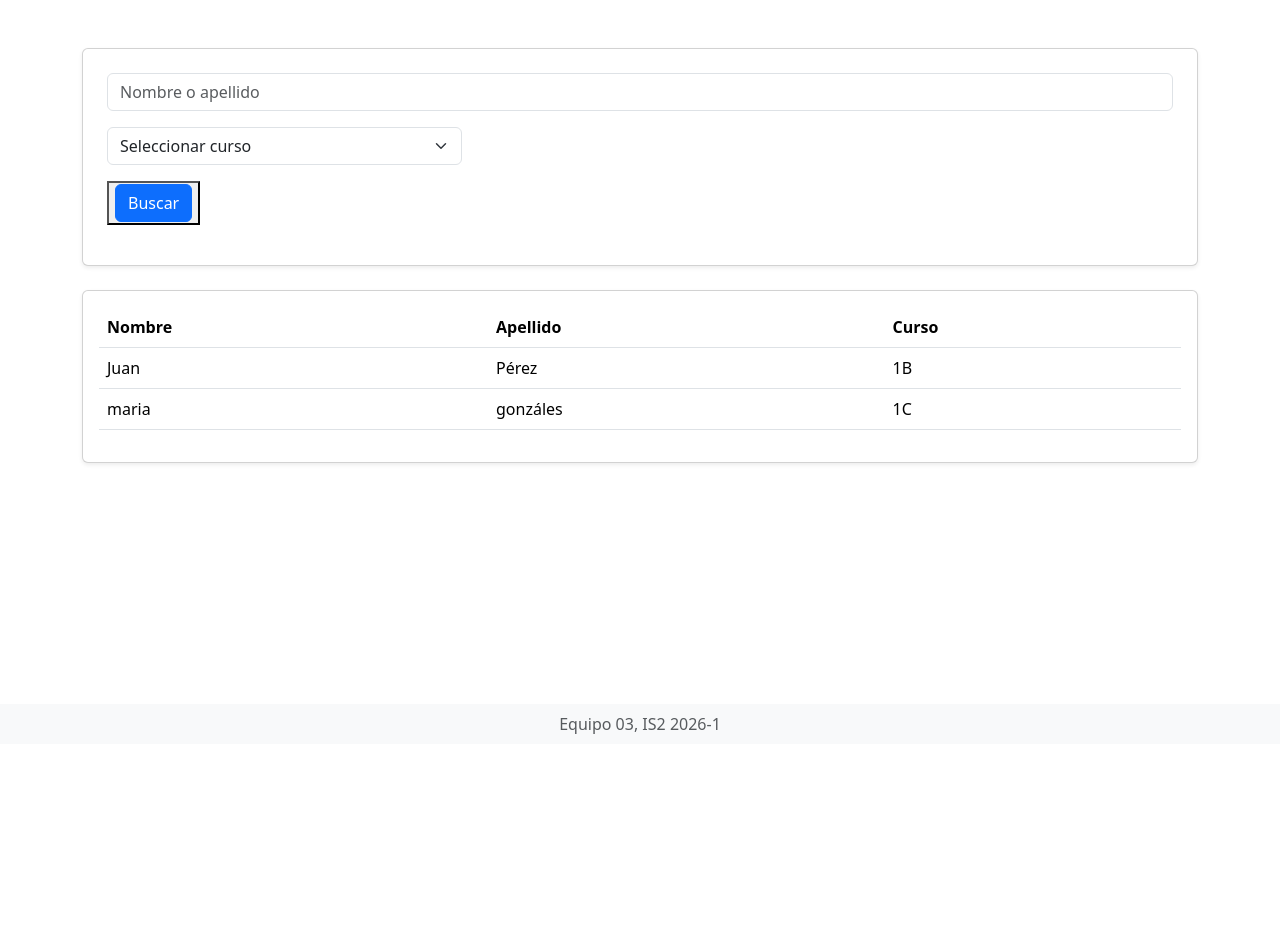
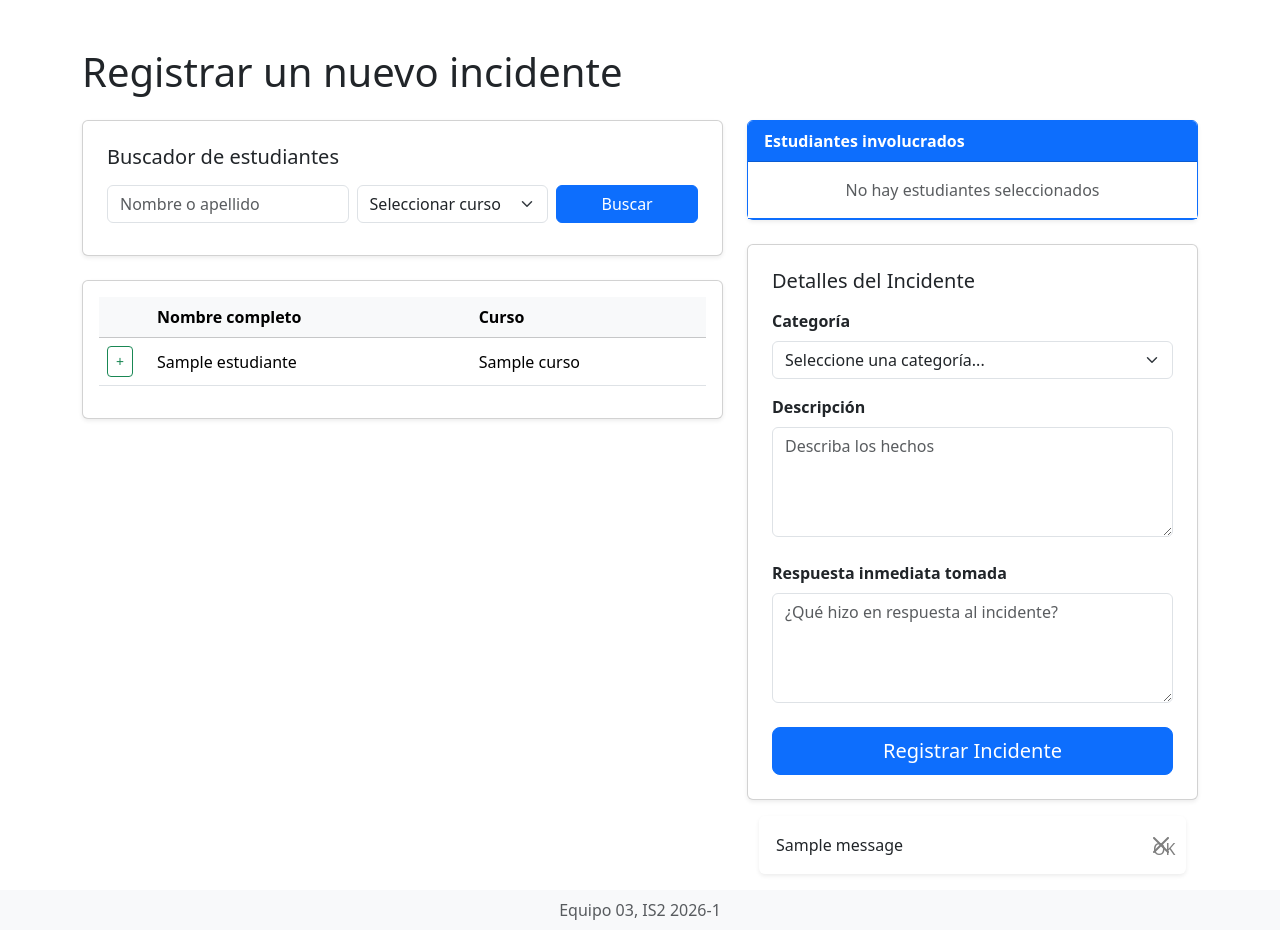
Before and after one commit to square0108/IS2-2026-1, a Flask app: template app/templates/components/search_students.html in a window 1280 px wide. Shown: the part 56-986 px from the top of the page. Before the commit the page ends 790 px from the top, so only its background shows below. Run offline with Flask 3, Linux system fonts and the light colour scheme; tables that the repository leaves empty hold one stand-in row (values such as "Sample post"); the template is opened without the code that fills it: values that come from a table or form of the project are taken from there, most other values are stand-ins (such as "Sample title", 1, 10 or a date in 2020); one stand-in notice (Sample message) is shown.

Commit message:
feat: Frontend para ingresar incidentes (sin buscador)

```diff
--- /dev/null
+++ b/app/static/js/registro_incidentes.js
@@ -0,0 +1,76 @@
+// No sé JavaScript, tuve que generarlo con LLM
+// 1. Cargar la lista desde la memoria del navegador, o crear una vacía
+let selectedStudents = JSON.parse(localStorage.getItem('listaInvolucrados')) || [];
+
+// 2. Cuando la página termine de cargar, reconstruir la lista visualmente
+document.addEventListener('DOMContentLoaded', () => {
+    if (selectedStudents.length > 0) {
+        document.getElementById('emptyListMsg').style.display = 'none';
+        selectedStudents.forEach(student => {
+            renderInvolvedItem(student.id, student.name);
+        });
+    }
+});
+
+function addInvolucrado(studentId, studentName) {
+    // Verificar si ya existe en el arreglo
+    if (selectedStudents.some(s => s.id === studentId)) {
+        alert(studentName + " ya está en la lista.");
+        return;
+    }
+
+    // Agregar al arreglo y guardar en la memoria del navegador
+    selectedStudents.push({ id: studentId, name: studentName });
+    localStorage.setItem('listaInvolucrados', JSON.stringify(selectedStudents));
+
+    // Ocultar el mensaje de "Vacío" y renderizar el item
+    document.getElementById('emptyListMsg').style.display = 'none';
+    renderInvolvedItem(studentId, studentName);
+}
+
+function removeInvolucrado(studentId) {
+    // Filtrar el estudiante eliminado y actualizar la memoria
+    selectedStudents = selectedStudents.filter(s => s.id !== studentId);
+    localStorage.setItem('listaInvolucrados', JSON.stringify(selectedStudents));
+
+    // Eliminar los elementos visuales y ocultos
+    document.getElementById("involved-item-" + studentId).remove();
+    document.getElementById("hidden-input-" + studentId).remove();
+
+    // Mostrar mensaje de vacío si ya no quedan estudiantes
+    if (selectedStudents.length === 0) {
+        document.getElementById('emptyListMsg').style.display = 'block';
+    }
+}
+
+// 3. Función auxiliar para inyectar el HTML (Evita repetir código)
+function renderInvolvedItem(studentId, studentName) {
+    // A. Crear el elemento visual en la lista
+    const involvedList = document.getElementById('involvedList');
+    const listItem = document.createElement('li');
+    listItem.className = "list-group-item d-flex justify-content-between align-items-center py-2";
+    listItem.id = "involved-item-" + studentId;
+    listItem.innerHTML = `
+        ${studentName}
+        <button type="button" class="btn btn-sm btn-danger" onclick="removeInvolucrado('${studentId}')">X</button>
+    `;
+    involvedList.appendChild(listItem);
+
+    // B. Crear el input oculto para que Flask lo reciba en el POST
+    const hiddenContainer = document.getElementById('hiddenInputsContainer');
+    const hiddenInput = document.createElement('input');
+    hiddenInput.type = "hidden";
+    hiddenInput.name = "id_estudiantes_involucrados"; // Key de acceso enviada al POST
+    hiddenInput.value = studentId;
+    hiddenInput.id = "hidden-input-" + studentId;
+    hiddenContainer.appendChild(hiddenInput);
+}
+
+// 4. LIMPIEZA: Borrar la memoria SOLO cuando el formulario se envíe exitosamente
+const form = document.getElementById('incidentForm');
+if (form) {
+    form.addEventListener('submit', () => {
+        // Al darle a "Registrar Incidente", limpiamos la lista para el siguiente reporte
+        localStorage.removeItem('listaInvolucrados');
+    });
+}
--- a/app/templates/components/search_students.html
+++ b/app/templates/components/search_students.html
@@ -1,72 +1,137 @@
 {% extends "base.html"%}
 
-{%block title%} Buscar Estudiantes {%endblock%}
+{% block title %}Buscar Estudiantes{% endblock %}
 
-{%block content%}
+{% block content %}
+<div class="container mt-5">
+    <h1 class="mb-4">Registrar un nuevo incidente</h1>
 
-<div class="container mt-5">
-    <h1 class="mb-4"></h1>
+    <div class="row">
+        <!-- lado (columna) izquierdo de la pantalla es todo para info de estudiantes -->
+        <div class="col-lg-7 mb-4">
+            <!-- Box para buscar nombre de estudiante o filtrar por curso -->
+            <div class="card p-4 shadow-sm mb-4">
 
-    <div class="card p-4 shadow-sm">
-        <form>
-            <div class="col-md5 mb-3">
-                <input
-                type="text"
-                class="form-control"
-                placeholder="Nombre o apellido">
+                <h5 class="mb-3">Buscador de estudiantes</h5>
+
+                <form class="row gx-2">
+                    <div class="col-md-5 mb-2">
+                        <input type="text" class="form-control" name="q" placeholder="Nombre o apellido">
+                    </div>
+
+                    <div class="col-md-4 mb-2">
+                        <select class="form-select" name="curso">
+                            <option selected>Seleccionar curso</option>
+                            {% for curso in Cursos %}
+                                <option value="{{ curso.nombre }}">{{ curso.nombre }}</option>
+                            {% endfor %}
+                        </select>
+                    </div>
+
+                    <div class="col-md-3 mb-2">
+                        <button type="submit" class="btn btn-primary w-100">Buscar</button>
+                    </div>
+                </form>
             </div>
 
-            <div class="col-md-4 mb-3">
-                <select class="form-select">
-                    <option selected>Seleccionar curso</option>
-
-                    <option>1A</option>
-
-                    <option>1B</option>
-
-                    <option>1C</option>
-                </select>
+            <!-- Tabla con un estudiante en cada entrada. TODO: agregar despliegue por páginas en lugar de todos a la vez -->
+            <div class="card shadow-sm">
+                <div class="card-body">
+                    <table class="table table-hover align-middle">
+                        <thead class="table-light">
+                            <tr>
+                                <th style="width: 50px;"></th>
+                                <th>Nombre completo</th>
+                                <th>Curso</th>
+                            </tr>
+                        </thead>
+                        <tbody>
+                            {% for estudiante in EstudianteCurso_todos %}
+                            <tr>
+                                <td>
+                                    <button type="button" class="btn btn-sm btn-outline-success"
+                                            onclick="addInvolucrado('{{ estudiante.id }}', '{{ estudiante.nombre_completo }}')">+</button>
+                                </td>
+                                <td>{{ estudiante.nombre_completo }}</td>
+                                <td>{{ estudiante.curso.nombre }}</td>
+                            </tr>
+                            {% endfor %}
+                        </tbody>
+                    </table>
+                </div>
             </div>
 
-            <div class="col-md-3 mb-3">
-                <button>
-                    <div class="btn btn-primary w-100">
-                        Buscar
+        <!-- lado (columna) derecho de la pantalla es para info del incidente, esto se envia a backend -->
+         <!-- El POST envia un diccionario con los valores: [
+            ('id_estudiantes_involucrados', <id>),
+            ('id_estudiantes_involucrados', <id2>),
+            ( ... ),
+            ('categoria', <fisico/verbal>),
+            ('descripcion', <string>),
+            ('respuesta_inmediata', <string>)]
+                -->
+        <!-- Es decir, si desde Flask quieren acceder a los id's de todos los involucrados enviados, hagan lista = request.form.getlist('id_estudiantes_involucrados'). -->
+        </div> <div class="col-lg-5">
+            <form method="POST" action="{{ url_for('reportador.nuevoReporte') }}" id="incidentForm">
+                <div class="card shadow-sm border-primary mb-4">
+
+                    <div class="card-header bg-primary text-white fw-bold">
+                        Estudiantes involucrados
                     </div>
-                </button>
-            </div>
 
-        </form>
+                    <ul class="list-group list-group-flush" id="involvedList">
+                        <li class="list-group-item text-muted text-center py-3" id="emptyListMsg">
+                            No hay estudiantes seleccionados
+                        </li>
+                    </ul>
+
+                    <div id="hiddenInputsContainer"> <!-- El script de JS en app/static/js/registro_incidentes.js carga estudiantes aquí cuando se seleccionan. --> </div>
+                </div>
+
+                <div class="card shadow-sm p-4">
+
+                    <h5 class="mb-3">Detalles del Incidente</h5>
+
+                    <div class="mb-3">
+                        <label class="form-label fw-bold">Categoría</label>
+                        <select class="form-select" name="categoria_incidente" required>
+                            <option value="" selected disabled>Seleccione una categoría...</option>
+                            <option value="fisico">Físico</option>
+                            <option value="verbal">Verbal</option>
+                        </select>
+                    </div>
+
+                    <div class="mb-4">
+                        <label class="form-label fw-bold">Descripción</label>
+                        <textarea class="form-control" name="descripcion" rows="4" placeholder="Describa los hechos" required></textarea>
+                    </div>
+
+                    <div class="mb-4">
+                        <label class="form-label fw-bold">Respuesta inmediata tomada</label>
+                        <textarea class="form-control" name="respuesta_inmediata" rows="4" placeholder="¿Qué hizo en respuesta al incidente?" required></textarea>
+                    </div>
+                    <button type="submit" class="btn btn-primary btn-lg w-100">Registrar Incidente</button>
+                </div>
+
+                <!-- Aparece un mensaje de éxito si se registró exitosamente -->
+                 <div class="container mt-3">
+                    {% with messages = get_flashed_messages() %}
+                    {% if messages %}
+                    <div class="alert alert-{{ category }} alert-dismissible fade show shadow-sm" role="alert">
+                        {{ messages[0] }}
+                        <button type="button" class="btn-close" data-bs-dismiss="alert" aria-label="Close">OK</button>
+                    </div>
+                    {% endif %}
+                    {% endwith %}
+                </div>
+
+            </form>
+
+        </div>
     </div>
+</div>
+{% block scripts %}
+    <script src="{{ url_for('static', filename='js/registro_incidentes.js') }}"></script>
+{% endblock %}
 
-    <div class="card mt-4 shadow-sm">
-        <div class="card-body">
-            <table class="table table.hover">
-                <thead>
-                    <tr>
-                        <th> Nombre</th>
-                        <th> Apellido</th>
-                        <th> Curso</th>
-                    </tr>
-                </thead>
-
-                <tbody>
-                    <tr>
-                        <td>Juan</td>
-                        <td>Pérez</td>
-                        <td>1B</td>
-                    </tr>
-                    <tr>
-                        <td>maria</td>
-                        <td>gonzáles</td>
-                        <td>1C</td>
-                    </tr>
-                </tbody>
-            </table>
-        </div>
-
-    </div>
-
-</div>
-
-{%endblock%}
+{% endblock %}
```
Also changed, not shown: app/users/reportador/routes.py (+45 -3 lines).
